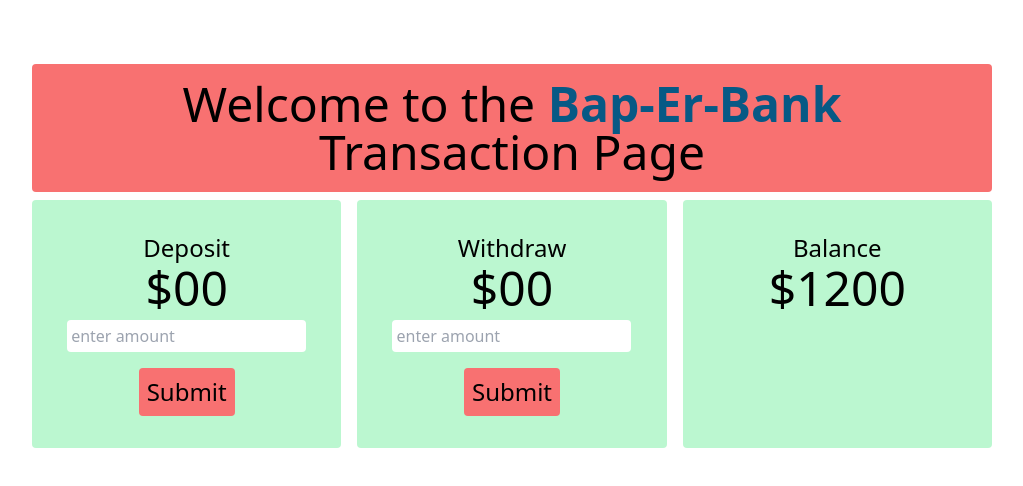
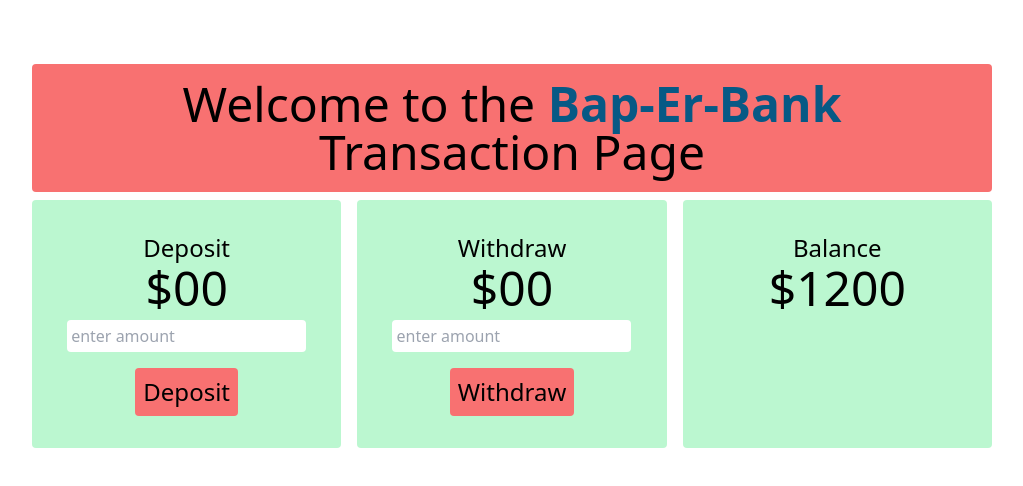
Before and after one commit to nobel7761/simple-banking-system-using-JS-Tailwind-CSS, a plain HTML site: page banking.html in a window 1280 px wide. Shown: the whole page, without its empty margins (128-1151 px from the left). Drawn offline with nearby package versions, Linux system fonts and the light colour scheme.

Commit message:
final submission

```diff
--- a/banking.html
+++ b/banking.html
@@ -21,14 +21,14 @@
                 <p class="text-5xl">$<span id="dAmount">00</span></p>
                 <input type="number" name="" id="deposit" class="mt-2 rounded p-1" placeholder="enter amount" required>
                 <br>
-                <button type="submit" class="bg-red-400 p-2 mt-4 rounded text-2xl" id='dSubmit'>Submit</button>
+                <button type="submit" class="bg-red-400 p-2 mt-4 rounded text-2xl" id='dSubmit'>Deposit</button>
             </div>
             <div class="bg-green-200 rounded p-8 text-center">
                 <p class="text-2xl">Withdraw</p>
                 <p class="text-5xl">$<span id="wAmount">00</span></p>
                 <input type="number" name="" id="withdraw" class="mt-2 rounded p-1" placeholder="enter amount" required>
                 <br>
-                <button type="submit" class="bg-red-400 p-2 mt-4 rounded text-2xl" id='wSubmit'>Submit</button>
+                <button type="submit" class="bg-red-400 p-2 mt-4 rounded text-2xl" id='wSubmit'>Withdraw</button>
             </div>
             <div class="bg-green-200 rounded p-8 text-center">
                 <p class="text-2xl">Balance</p>
```
